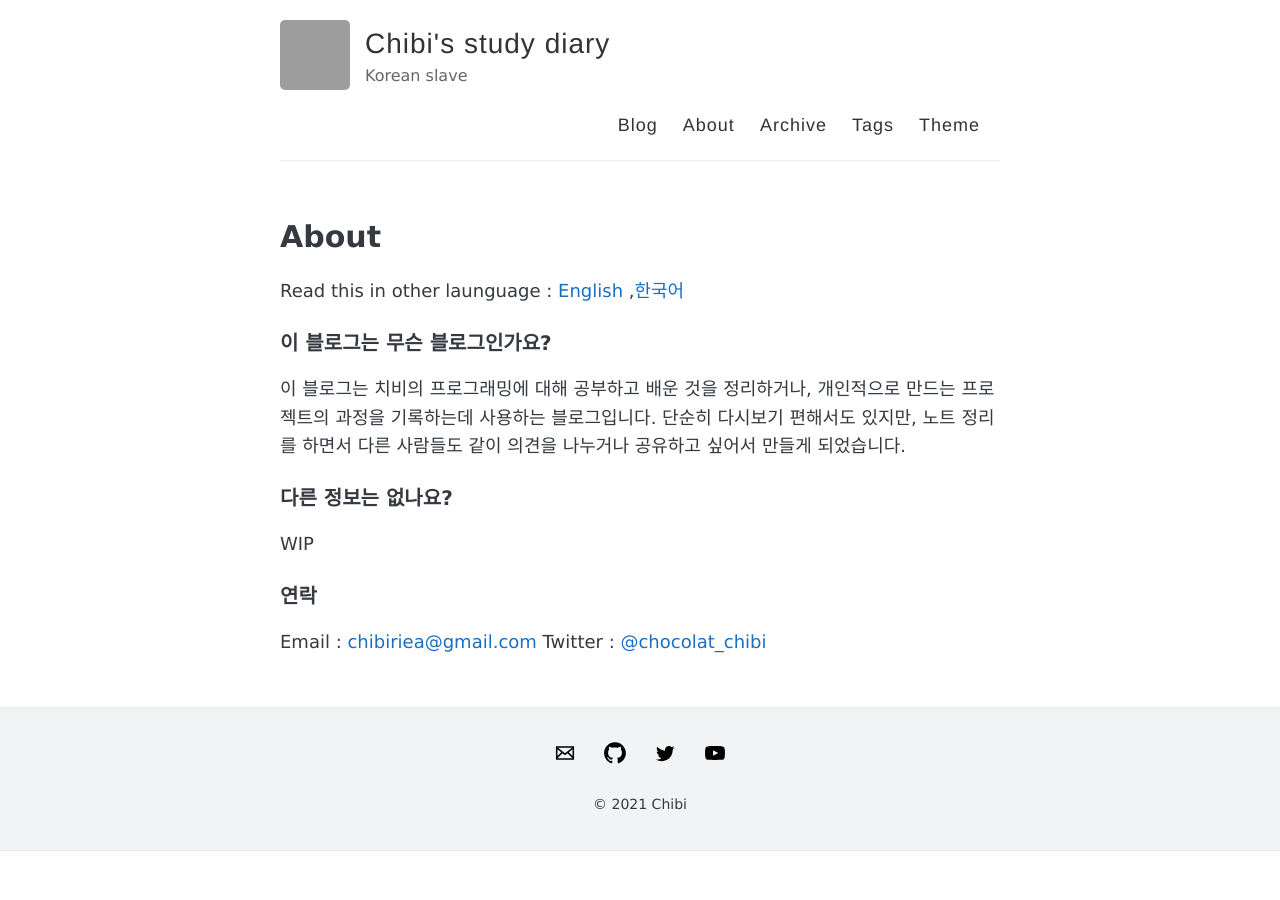
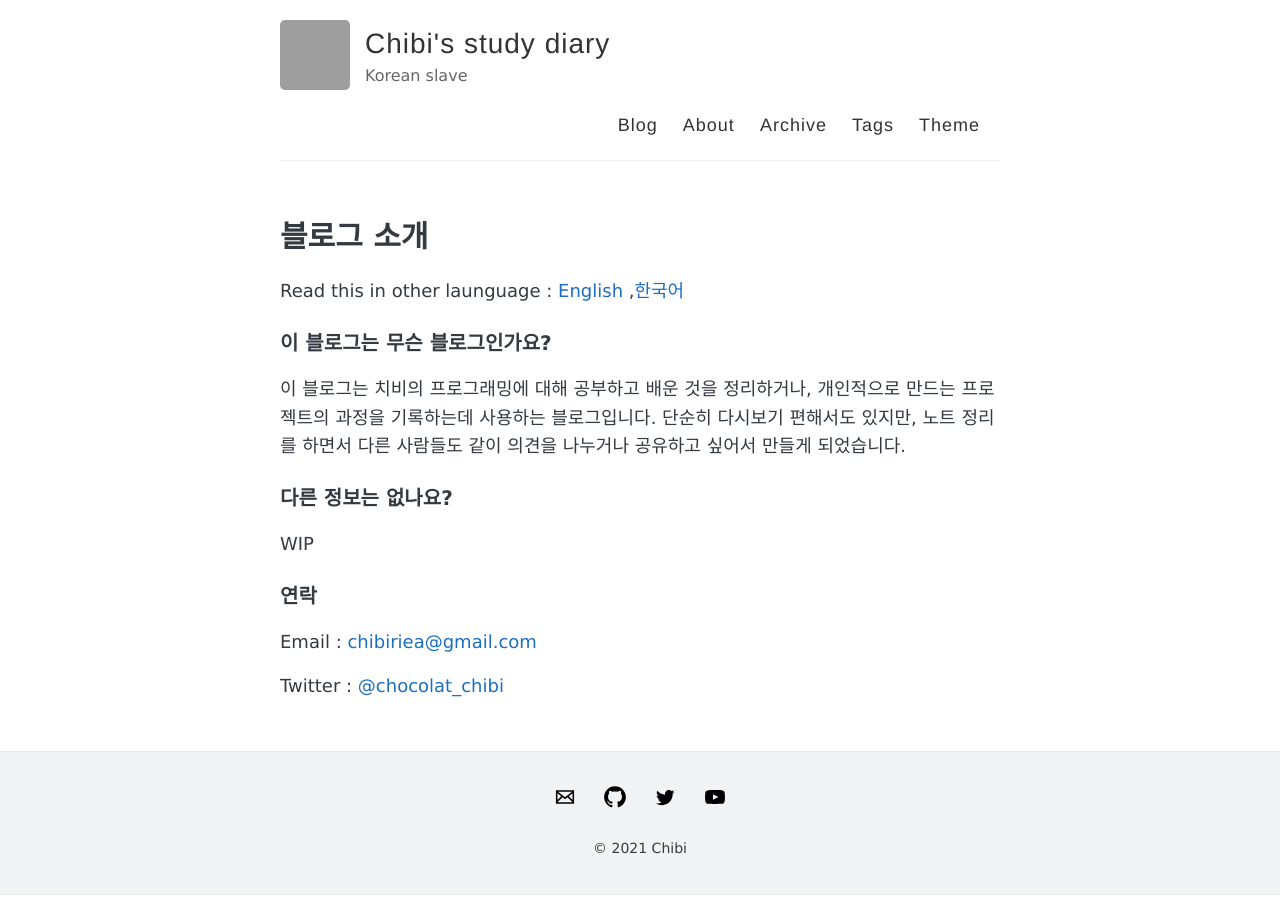
Before and after one commit to chibi-chichi/chibi-chichi.github.io, a Jekyll site: the page built from about.md, in a window 1280 px wide. Built offline with Jekyll 4.4.1, drawn with Linux system fonts in a browser that asks for light colours; grey boxes are pictures that could not be loaded.

Commit message:
Update about.md

```diff
--- a/about.md
+++ b/about.md
@@ -1,6 +1,6 @@
 ---
 layout: page
-title: About
+title: 블로그 소개
 permalink: /about/
 ---
 
@@ -17,4 +17,5 @@ WIP
 ### 연락
 
 Email : [chibiriea@gmail.com](mailto:chibiriea@gmail.com)
+
 Twitter : [@chocolat_chibi](https://twitter.com/chocolat_chibi)
```
